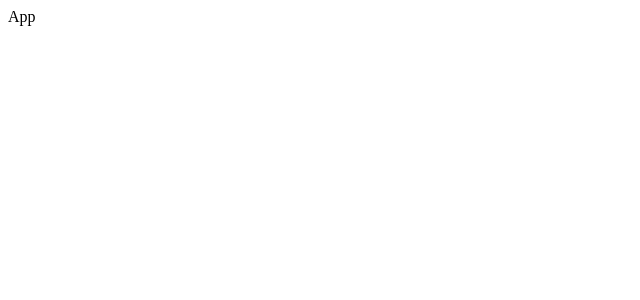
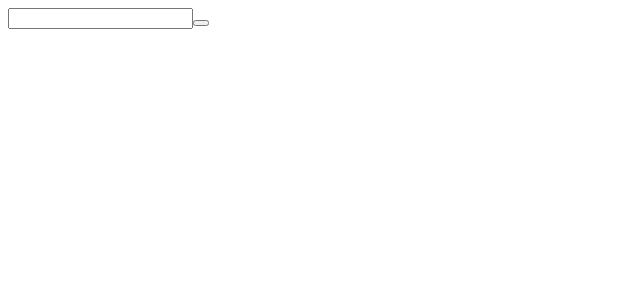
Before and after one commit to hamidr-source/ReactJS-Todo-List, a React (Create React App) app: page / in a window 1280 px wide. Shown: the top 300 px of the page, without its empty margins (0-640 px from the left). Built offline with nearby package versions, Linux system fonts and the light colour scheme; the HTML template or start-up script is replaced by a standard one.

Commit message:
Add state for addtodo

```diff
--- a/src/App.css
+++ b/src/App.css
@@ -1,38 +1,4 @@
-.App {
-  text-align: center;
+* {
+  padding: 0;
+  margin: 0;
 }
-
-.App-logo {
-  height: 40vmin;
-  pointer-events: none;
-}
-
-@media (prefers-reduced-motion: no-preference) {
-  .App-logo {
-    animation: App-logo-spin infinite 20s linear;
-  }
-}
-
-.App-header {
-  background-color: #282c34;
-  min-height: 100vh;
-  display: flex;
-  flex-direction: column;
-  align-items: center;
-  justify-content: center;
-  font-size: calc(10px + 2vmin);
-  color: white;
-}
-
-.App-link {
-  color: #61dafb;
-}
-
-@keyframes App-logo-spin {
-  from {
-    transform: rotate(0deg);
-  }
-  to {
-    transform: rotate(360deg);
-  }
-}
--- a/src/App.js
+++ b/src/App.js
@@ -1,7 +1,10 @@
 import React from 'react'
+import AddTodo from './components/AddTodo/AddTodo'
 
 export default function App() {
   return (
-    <div>App</div>
+    <>
+      <AddTodo />
+    </>
   )
 }
--- /dev/null
+++ b/src/components/AddTodo/AddTodo.jsx
@@ -0,0 +1,25 @@
+import React, { useState } from "react";
+
+const AddTodo = () => {
+  const [todo, setTodo] = useState([]);
+
+  function handleSubmit(event) {
+    event.preventDefault();
+
+    console.log(todo);
+  }
+
+  return (
+    <form className="todo-form" onSubmit={handleSubmit}>
+      <input
+        type="text"
+        className="todo-input"
+        value={todo}
+        onChange={(e) => setTodo(e.target.value)}
+      />
+      <button className="todo-btn"></button>
+    </form>
+  );
+};
+
+export default AddTodo;
```
Also changed, not shown: src/components/AddTodo/style.css (added).
